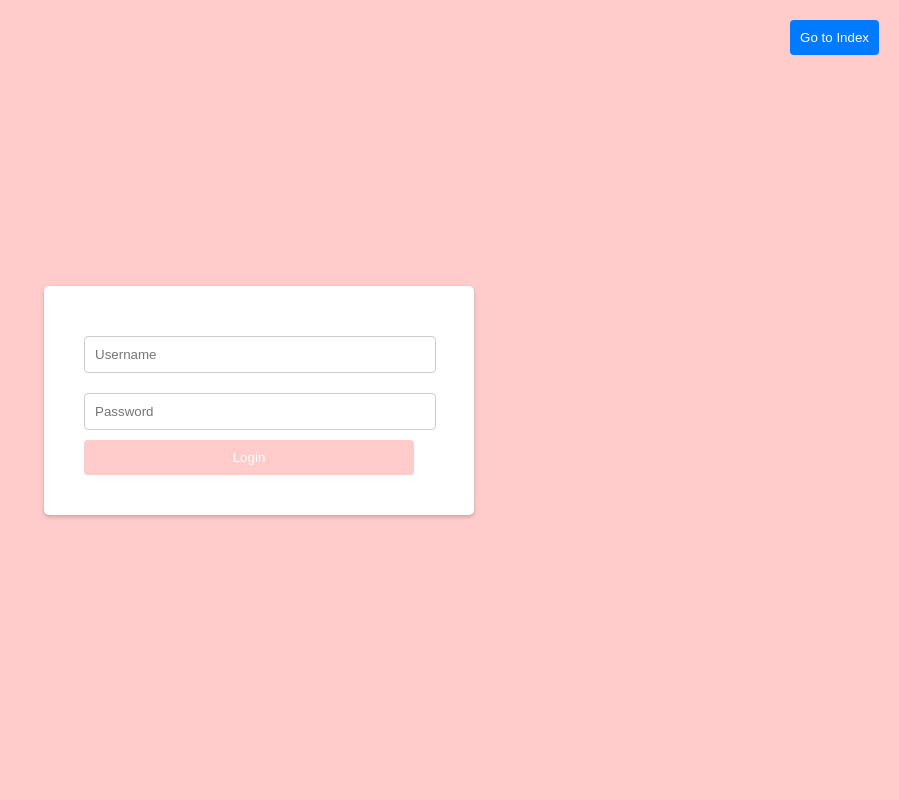
After one commit to timothyericsson/CanYouHackMe, a PHP site: page /tasks/BruteForce/brute3.php in a window 1280 px wide. The commit adds this page. Shown: the whole page, without its empty margins (381-1280 px from the left). Run offline with PHP 8.4, Linux system fonts and the light colour scheme.

Commit message:
minor update

```diff
--- a/WebFiles/flag.php
+++ b/WebFiles/flag.php
@@ -36,7 +36,7 @@ if (isset($_SESSION["username"])) {
  echo "Sorry, you have already submitted this flag.";
  } else {
  // check if the flag is valid
- if ($flag == "apple" || $flag == "boblovesbeans" || $flag == "4n0th3r1nj3ct1on" || $flag == "b4nana" || $flag == "p0tato" || $flag == "tr4v3rs4l" || $flag == "br0kenupload" || $flag == "inj3cti0n" || $flag == "c00lk1d" || $flag == "1ntrud3r") {
+ if ($flag== "unix2038pr0blem" || $flag == "fuzz1ng4thew1n" || $flag == "apple" || $flag == "boblovesbeans" || $flag == "4n0th3r1nj3ct1on" || $flag == "b4nana" || $flag == "p0tato" || $flag == "tr4v3rs4l" || $flag == "br0kenupload" || $flag == "inj3cti0n" || $flag == "c00lk1d" || $flag == "1ntrud3r") {
  // insert a new row in the submissions table with the flag, username and current timestamp
  $sql = "INSERT INTO submissions (flag, username, timestamp) VALUES ('$flag', '$username', NOW())";
  $result = mysqli_query($db, $sql);
--- a/WebFiles/index.php
+++ b/WebFiles/index.php
@@ -134,8 +134,11 @@
           <li><a href="/tasks/RCE/rce.php">Remote Code Execution</a></li>
           <li><a href="/tasks/CSRF/easy-csrf.php">Cross Site Request Forgery</a></li>
           <li><a href="/tasks/BruteForce/brute.php">Login BruteForce</a></li>
+		  <li><a href="/tasks/BruteForce/brute2.php">Login BruteForce #2</a></li>
+		  <li><a href="/tasks/BruteForce/brute3.php">Login BruteForce #3</a></li>
           <li><a href="/tasks/DirectoryTraversal.php">Directory Traversal</a></li>
           <li><a href="/tasks/BrokenAuthentication.php">Broken Authentication</a></li>
+		  <li><a href="/tasks/BrokenAuthentication2.php">Broken Authentication #2</a></li>
           <li><a href="/tasks/burp/beans.php">Bean Counter Challenge</a></li>
           <li><a href="/tasks/XSS/reflected.php?name=banana">XSS Introduction</a></li>
         </ul>
--- /dev/null
+++ b/WebFiles/tasks/BruteForce/brute3.php
@@ -0,0 +1,127 @@
+<!DOCTYPE html>
+<html lang="en">
+<head>
+    <meta charset="UTF-8">
+    <meta name="viewport" content="width=device-width, initial-scale=1.0">
+    <title>Login Page</title>
+    <style>
+        body {
+            font-family: Arial, sans-serif;
+            background-color: #FFCCCB;
+            display: flex;
+            justify-content: center;
+            align-items: center;
+            height: 100vh;
+            margin: 0;
+        }
+
+        .login-container {
+            background-color: white;
+            padding: 40px;
+            border-radius: 5px;
+            box-shadow: 0 2px 4px rgba(0, 0, 0, 0.2);
+            width: 350px;
+            max-width: 100%;
+        }
+
+        .login-form input[type="text"],
+        .login-form input[type="password"] {
+            width: calc(100% - 20px);
+            padding: 10px;
+            margin: 10px 0;
+            border: 1px solid #ccc;
+            border-radius: 4px;
+        }
+
+        .login-form button {
+            width: calc(100% - 20px);
+            padding: 10px;
+            background-color: #FFCCCB;
+            color: white;
+            border: none;
+            border-radius: 4px;
+            cursor: pointer;
+        }
+
+        /* Style for the home button */
+        .index-button {
+            position: absolute;
+            top: 20px;
+            right: 20px;
+            padding: 10px;
+            background-color: #007bff; /* Light blue button */
+            color: white;
+            border: none;
+            border-radius: 4px;
+            cursor: pointer;
+
+        .login-form button:hover {
+            background-color: #0056b3;
+        }
+
+        .error-message {
+            color: red;
+            margin-bottom: 10px;
+            display: none;
+        }
+    </style>
+</head>
+<body>
+    <div class="login-container">
+        <form class="login-form" id="loginForm">
+            <div class="error-message" id="errorMessage"></div>
+            <input type="text" id="username" placeholder="Username" required>
+            <input type="password" id="password" placeholder="Password" required>
+            <button type="submit">Login</button>
+        </form>
+    </div>
+
+<button class="index-button" onclick="window.location.href='/index.php'">Go to Index</button>
+    <script>
+        document.getElementById('loginForm').addEventListener('submit', function(event) {
+            event.preventDefault();
+            var errorMessage = document.getElementById('errorMessage');
+            errorMessage.style.display = 'none';
+
+            var username = document.getElementById('username').value;
+            var password = document.getElementById('password').value;
+            var encodedCredentials = btoa(username + ':' + password);
+
+            var formData = new FormData();
+            formData.append('login', encodedCredentials);
+
+            fetch('', {
+                method: 'POST',
+                body: formData
+            }).then(response => {
+                if (response.redirected) {
+                    window.location.href = response.url;
+                } else {
+                    errorMessage.textContent = 'Login failed. Please try again.';
+                    errorMessage.style.display = 'block';
+                }
+            });
+        });
+    </script>
+
+    <?php
+        if ($_SERVER["REQUEST_METHOD"] == "POST") {
+            $decodedLogin = base64_decode($_POST["login"]);
+            list($username, $password) = explode(':', $decodedLogin);
+            $correctPassword = "hello123"; // Replace with actual password
+
+            if ($username === "zeb") {
+                if ($password === $correctPassword) {
+                    header('Location: success_again.html');
+                    exit();
+                } else {
+                    echo "<script>document.getElementById('errorMessage').textContent = 'Incorrect password.'; document.getElementById('errorMessage').style.display = 'block';</script>";
+                }
+            } else {
+                header('Location: denied.html');
+                exit();
+            }
+        }
+    ?>
+</body>
+</html>
--- a/WebFiles/tasks/mysql/three/home.php
+++ b/WebFiles/tasks/mysql/three/home.php
@@ -13,7 +13,7 @@ $country = $_POST['country'];
         exit;
       }
 
-header('Location: list.php?location=' . $country);
+header('Location: newlist.php?location=' . $country);
 
 $conn = new mysqli('localhost', 'root', 'backpack10', 'users');
 
```
Also changed, not shown: WebFiles/tasks/BruteForce/denied.html (added, +53 -0 lines), WebFiles/tasks/BruteForce/success_again.html (added, +73 -0 lines), WebFiles/tasks/broken/Broken2_solution.txt (added, +19 -0 lines).
